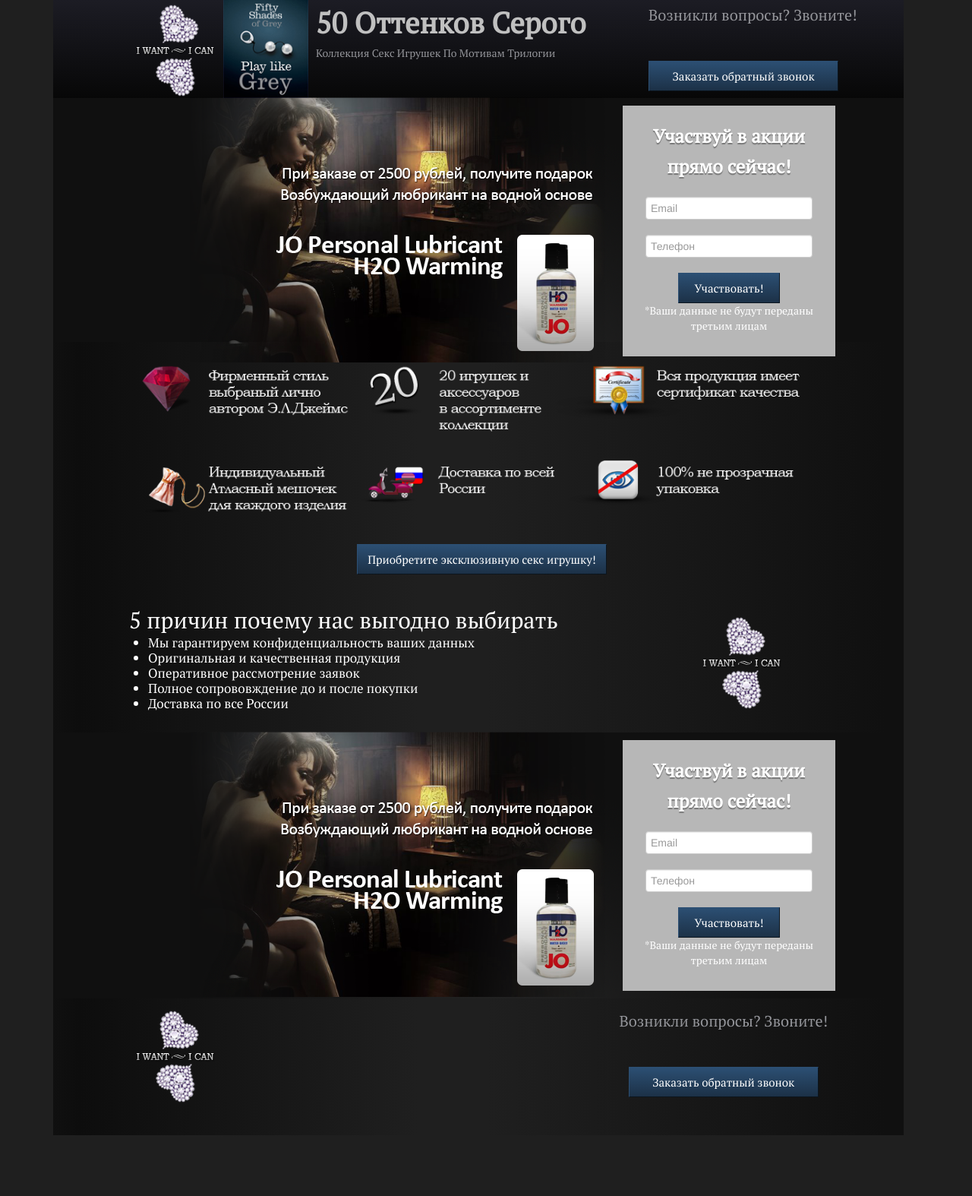
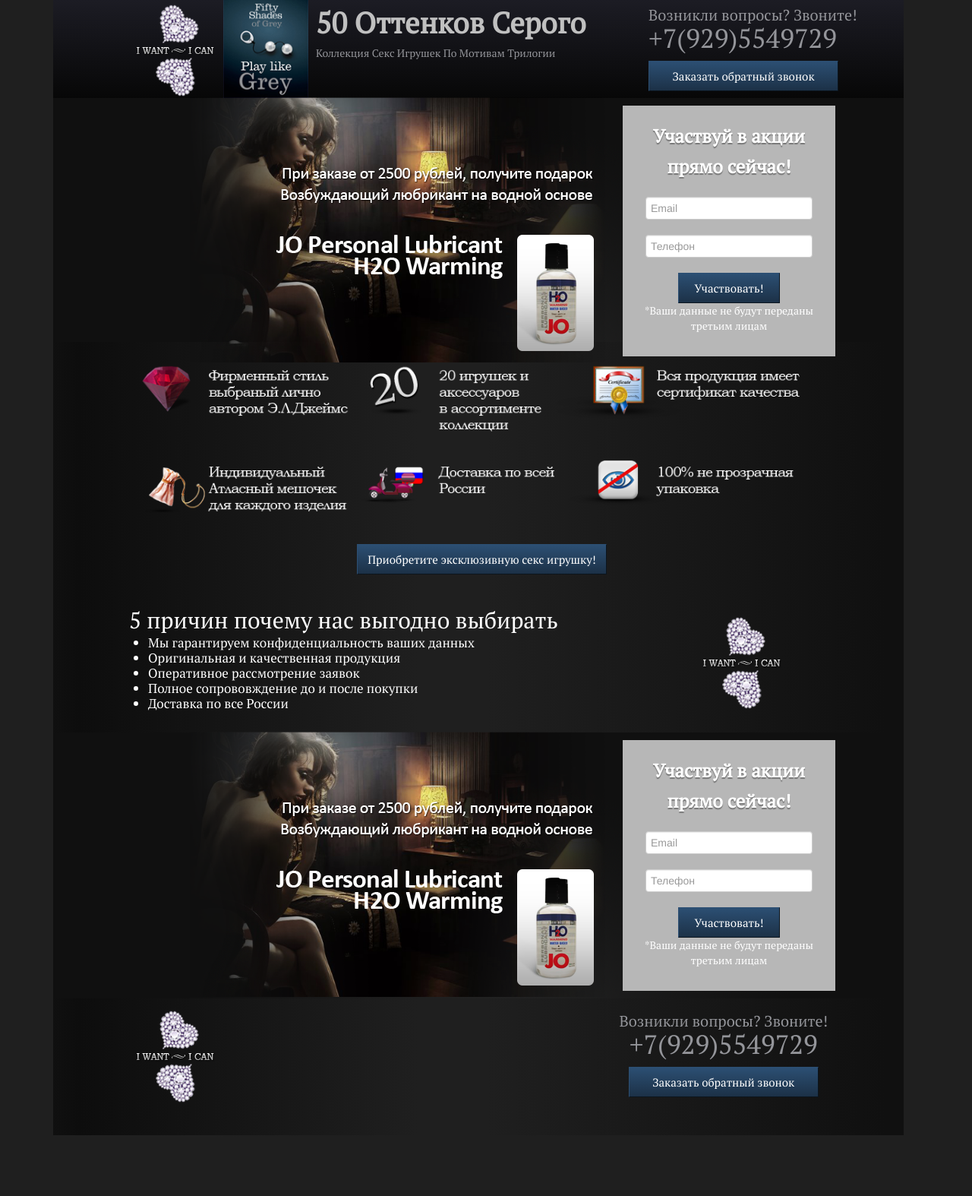
Before and after one commit to kirdro/project, a Django app: page / in a window 1280 px wide. Shown: the whole page at 76% size. Run offline with Django 3.2, Linux system fonts and the light colour scheme; data that the repository does not hold is empty; some libraries are stand-ins or nearby versions.

Commit message:
Добавление телефона

```diff
--- a/static/css/style.css
+++ b/static/css/style.css
@@ -131,6 +131,7 @@
 .paddingBlock {
 	padding-left: 100px;
 }
+
 .paddingBlock2 {
 	padding-top: 10px;
 }
@@ -143,7 +144,7 @@
 }
 .marginBlock2 {
 	margin-right: 100px;
-	margin-bottom: 50px;
+	margin-bottom: 20px;
 }
 .marginBlock3 {
 	margin-left: 100px;
@@ -164,6 +165,13 @@
 }
 .textSize2 {
 	font-size: 20px;
+}
+.textSize3 {
+	font-size: 35px;
+}
+.locationButton2 {
+	position: relative;
+	top: -30px;
 }
 .locationText {
 	margin-top: 10px;
--- a/templates/base.html
+++ b/templates/base.html
@@ -37,13 +37,14 @@
         </div>
         <div class="span3 pan3 barheader gradient">
           <p class="textColor2 locationText textSize2">Возникли вопросы? Звоните!</p>
+          <p class="textSize3 textColor2">+7(929)5549729</p>
 
 
 
           <!-- Button to trigger modal -->
           <br/>
           <br/>
-          <button class=" buttonSize buttonSize4 buttonGradient textColor" data-toggle="modal" data-backdrop="true" data-target="#myModal" type="button">Заказать обратный звонок</button>
+          <button class="locationButton2 buttonSize buttonSize4 buttonGradient textColor" data-toggle="modal" data-backdrop="true" data-target="#myModal" type="button">Заказать обратный звонок</button>
 
 
             <!-- Modal -->
@@ -229,13 +230,14 @@
         </div>
         <div class="floatBlock marginBlock2 textPosition2">
           <p class="textColor2 locationText textSize2">Возникли вопросы? Звоните!</p>
+          <p class="textSize3 textColor2">+7(929)5549729</p>
 
 
 
           <!-- Button to trigger modal -->
           <br/>
           <br/>
-          <button class="buttonSize buttonSize4 buttonGradient textColor" data-toggle="modal" data-backdrop="true" data-target="#myModal" type="button">&nbsp;&nbsp;&nbsp;&nbsp;Заказать обратный звонок&nbsp;&nbsp;&nbsp;&nbsp;</button>
+          <button class="locationButton2 buttonSize buttonSize4 buttonGradient textColor" data-toggle="modal" data-backdrop="true" data-target="#myModal" type="button">&nbsp;&nbsp;&nbsp;&nbsp;Заказать обратный звонок&nbsp;&nbsp;&nbsp;&nbsp;</button>
         </div>
       </div>
     </div>
```
Also changed, not shown: 1 other file.
